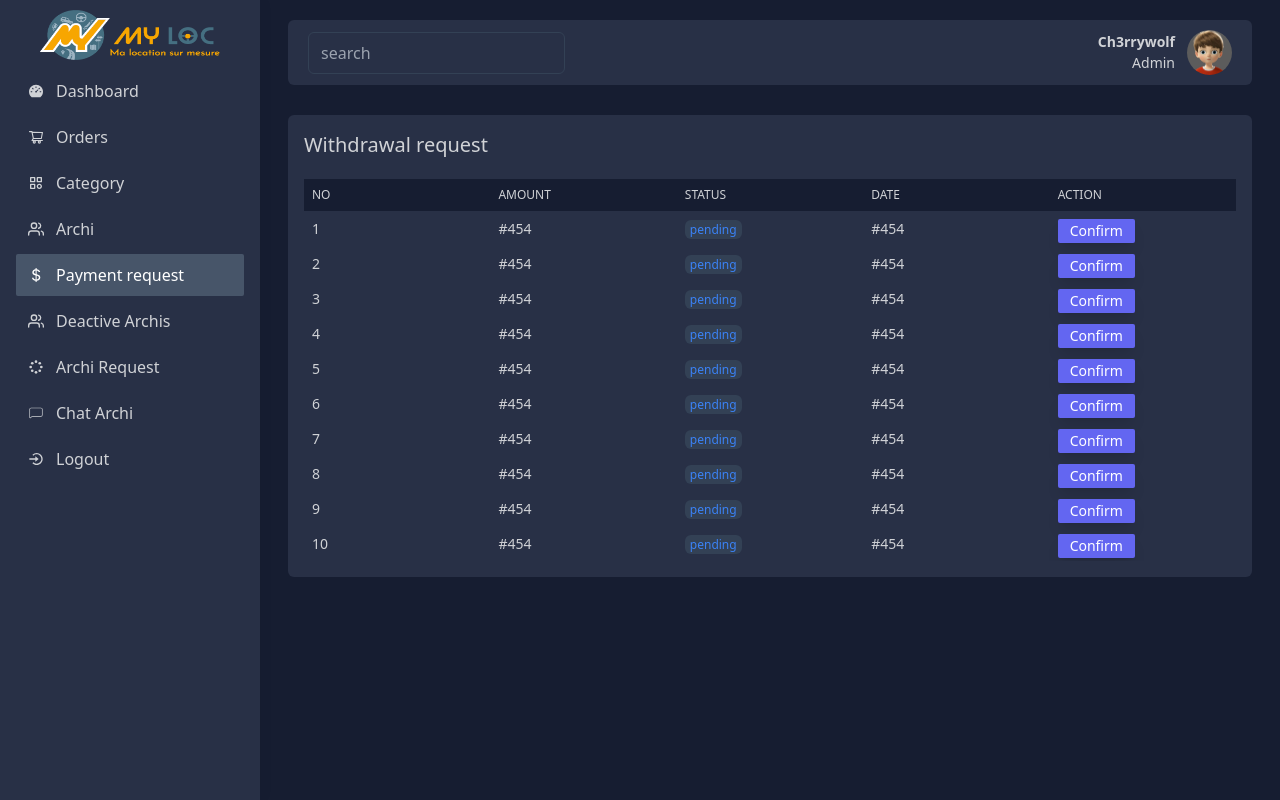
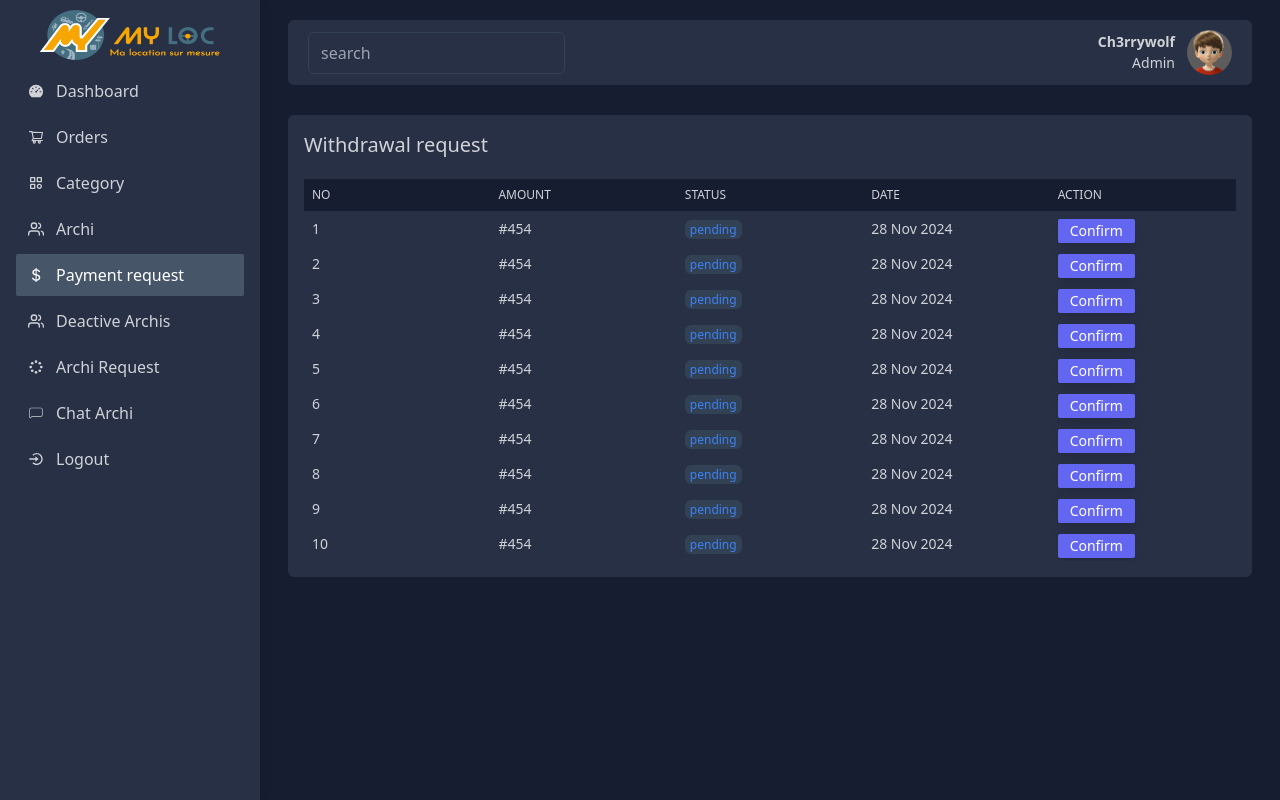
Before and after one commit to ch3rrywolf/krea, a React (Create React App) app in the folder dashboard/: page /admin/dashboard/payment-request in a window 1280 px wide. Built offline with nearby package versions, Linux system fonts and the light colour scheme.

Commit message:
[FRONT] Payment Admin {PaymentRequest.}

```diff
--- a/dashboard/src/views/admin/PaymentRequest.jsx
+++ b/dashboard/src/views/admin/PaymentRequest.jsx
@@ -9,7 +9,7 @@ const outerElementType = forwardRef((props, ref) => (
 ))
 
 const PaymentRequest = () => {
-  const array = [1,2,3,4,5,6,7,8,9,10]
+  // const array = [1,2,3,4,5,6,7,8,9,10]
 
   const Row = ({ index, style }) => {
     return (
@@ -19,7 +19,7 @@ const PaymentRequest = () => {
         <div className='w-[25%] p-2 whitespace-nowrap'>
           <span className='py-[1px] px-[5px] bg-slate-700 text-blue-500 rounded-md text-xs'>pending</span>
         </div>
-        <div className='w-[25%] p-2 whitespace-nowrap'>#454</div>
+        <div className='w-[25%] p-2 whitespace-nowrap'>28 Nov 2024</div>
         <div className='w-[25%] p-2 whitespace-nowrap'>
           <button className='bg-indigo-500 shadow-lg hover:shadow-indigo-500/50 px-3 py-[2px] cursor-pointer text-white rounded-sm text-sm'>
           Confirm</button></div>
@@ -42,7 +42,7 @@ const PaymentRequest = () => {
             </div>
             {
               <List
-              style={{minWidth : '34px'}}
+              style={{minWidth : '34px', overflowX:'hidden'}}
               className='List'
               height={350}
               itemCount={200000}
```
